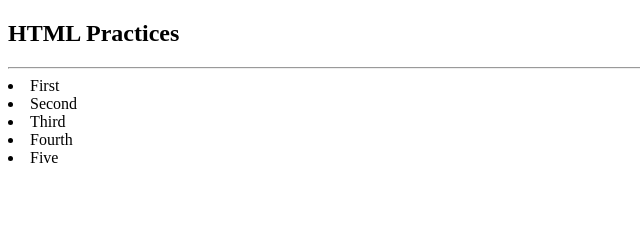
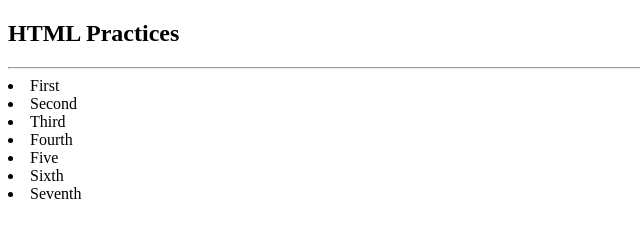
Before and after one commit to LeonidesDekit/TestingPublishGithub, a plain HTML site: page Index.html in a window 1280 px wide. Shown: the whole page, without its empty margins (0-640 px from the left). Drawn offline with Linux system fonts and the light colour scheme.

Commit message:
Added two list items

```diff
--- a/Index.html
+++ b/Index.html
@@ -15,6 +15,8 @@
       <li>Third</li>
       <li>Fourth</li>
       <li>Five</li>
+      <li>Sixth</li>
+      <li>Seventh</li>
     </section>
   </body>
 </html>
```
